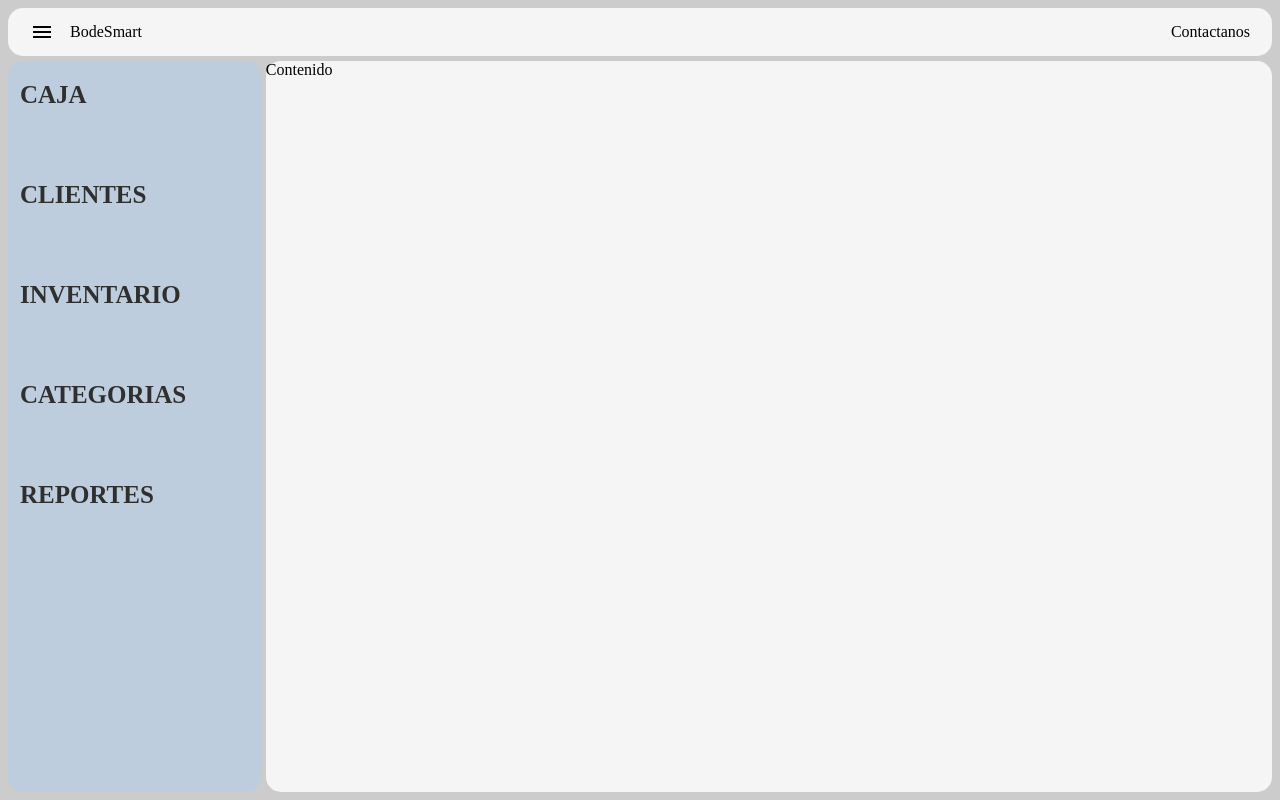
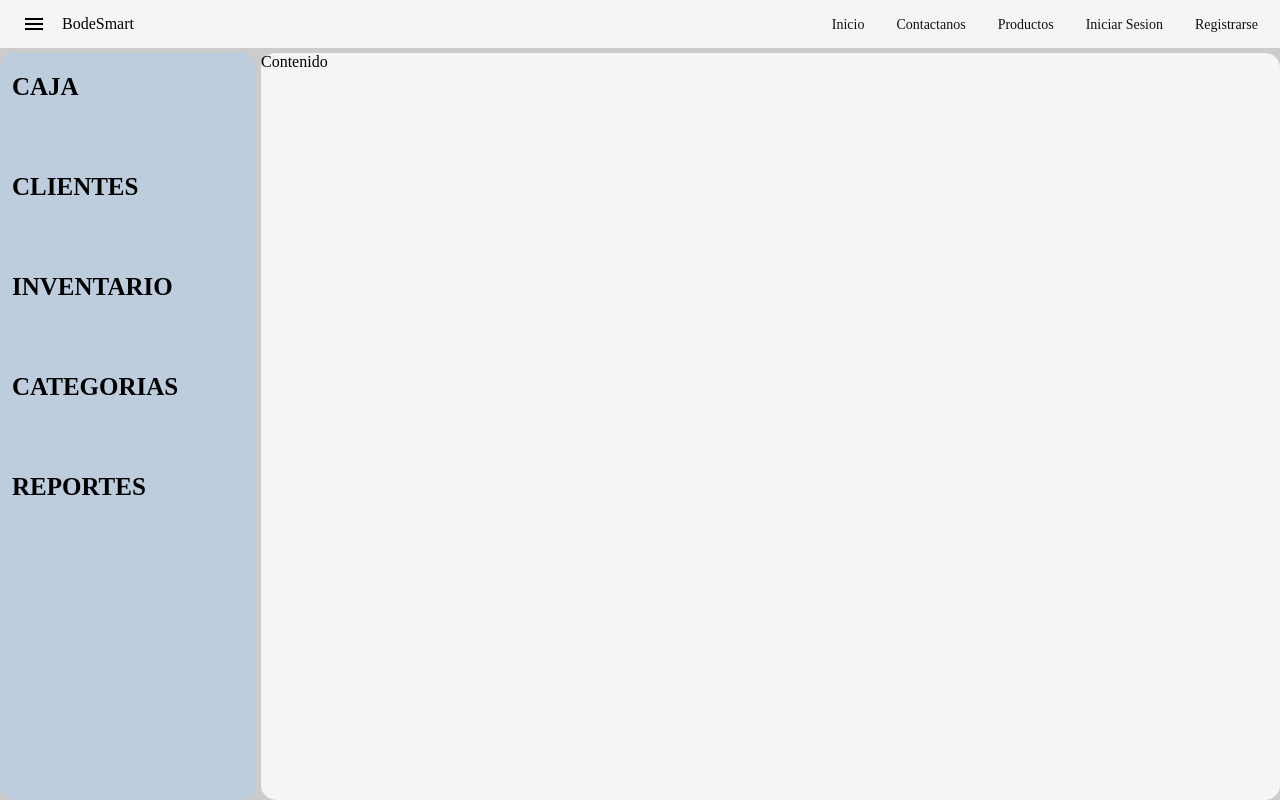
Before and after one commit to raidelacruz/ProyectoMarcos, a plain HTML site: page index.html in a window 1280 px wide. Drawn offline with Linux system fonts and the light colour scheme.

Commit message:
Quite padding y arregle la mezcla del nav ul

```diff
--- a/index.html
+++ b/index.html
@@ -22,6 +22,8 @@
                 <li><a href="#">Inicio</a></li>
                 <li><a href="#">Contactanos</a></li>
                 <li><a href="#">Productos</a></li>
+                <li><a href="login.html">Iniciar Sesion</a></li>
+                <li><a href="login.html">Registrarse</a></li>
               </ul>
             </nav>
           </div>
--- a/style.css
+++ b/style.css
@@ -14,7 +14,7 @@
 
 .container {
   height: 100vh;
-  padding: 0.5rem;
+  /* padding: 0.5rem; */
   display: grid;
   grid-template-columns: 20% 1fr;
   grid-template-rows: 3em 1fr;
@@ -32,14 +32,18 @@
   align-items: center;
 }
 
-header{
-  /* width: 100%; */
+.topbar{
+  width: 100%;
+  height: 100%;
   display: flex;
+  border-radius: 0px;
+  /* background-color: blueviolet; */
 }
 
 .header-inner{
   inline-size: min(100% - var(--pad-inner) * 2, var(--innerWidth));
-  margin-inline: auto
+  margin-inline: auto;
+  /* background-color: cadetblue; */
 }
 
 .header-container {
@@ -75,13 +79,28 @@ header button svg{
   width: auto;
 }
 
-nav ul{
+header nav ul{
+  display: flex;
+  gap: 2rem;
+  list-style: none;
+}
+
+nav a {
+  text-decoration: none;
+  color: #111;
+  font-size: var(--text-size-primary); /* Consumiendo la variable */
+  font-weight: 500;
+  transition: opacity 0.2s ease;
+}
+
+
+.sidebar nav ul{
   display: flex;
   flex-direction: column;
   gap: 2rem;
   list-style: none;
 }
-nav a{
+.sidebar nav a{
   text-decoration: none;
   color: black;
 }
@@ -122,10 +141,6 @@ nav a{
 background-color: #4f6a87;
     color: rgb(87, 83, 83);
 
-    background-color: #adcdf076;
-    grid-area: sidebar;
-    list-style-type: none;
-
 }
 
 .sidebar li{
```
